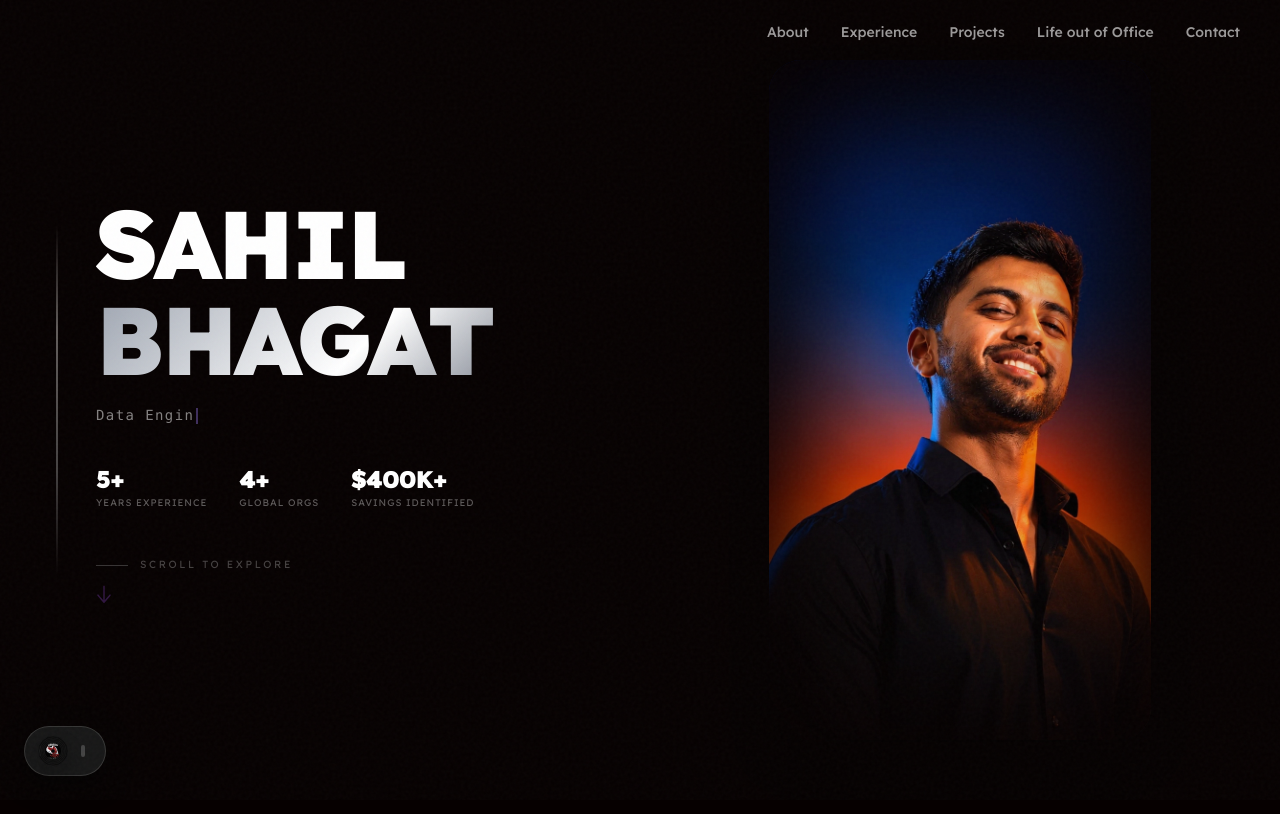
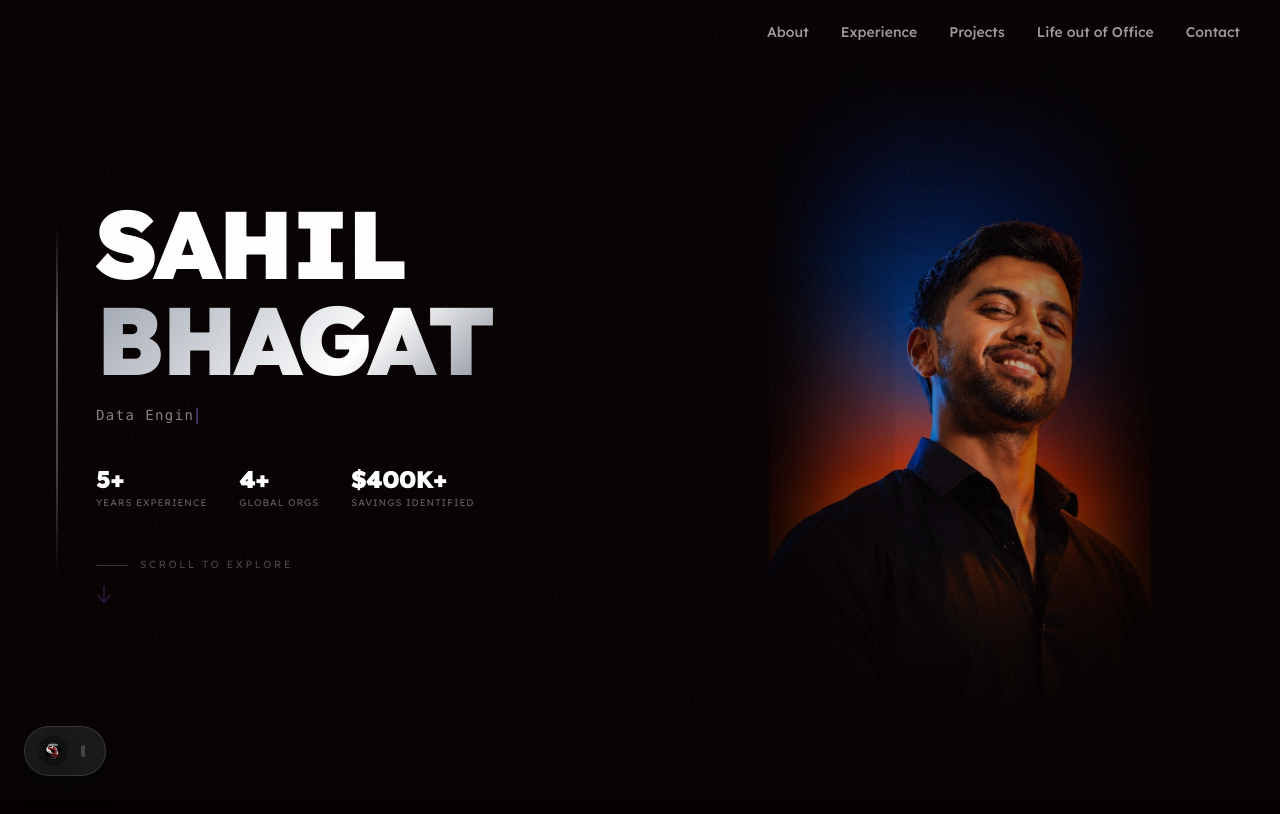
Before and after one commit to sahilbhagat30/Portfolio-Web-Site, a Next.js app: page / in a window 1280 px wide. Shown: the top 814 px of the page. Built offline with nearby package versions, Linux system fonts and the light colour scheme.

Commit message:
style: increase inset shadow for much softer sequence image vignette

```diff
--- a/src/components/ScrollyCanvas.tsx
+++ b/src/components/ScrollyCanvas.tsx
@@ -113,7 +113,7 @@ export default function ScrollyCanvas() {
           {/* Soft border overlay that blends the edges into the background */}
           <div
             className="absolute inset-0 pointer-events-none z-10"
-            style={{ boxShadow: "inset 0 0 120px 40px var(--background)" }}
+            style={{ boxShadow: "inset 0 0 180px 80px var(--background), inset 0 0 60px 20px var(--background)" }}
           />
         </div>
       </div>
```
